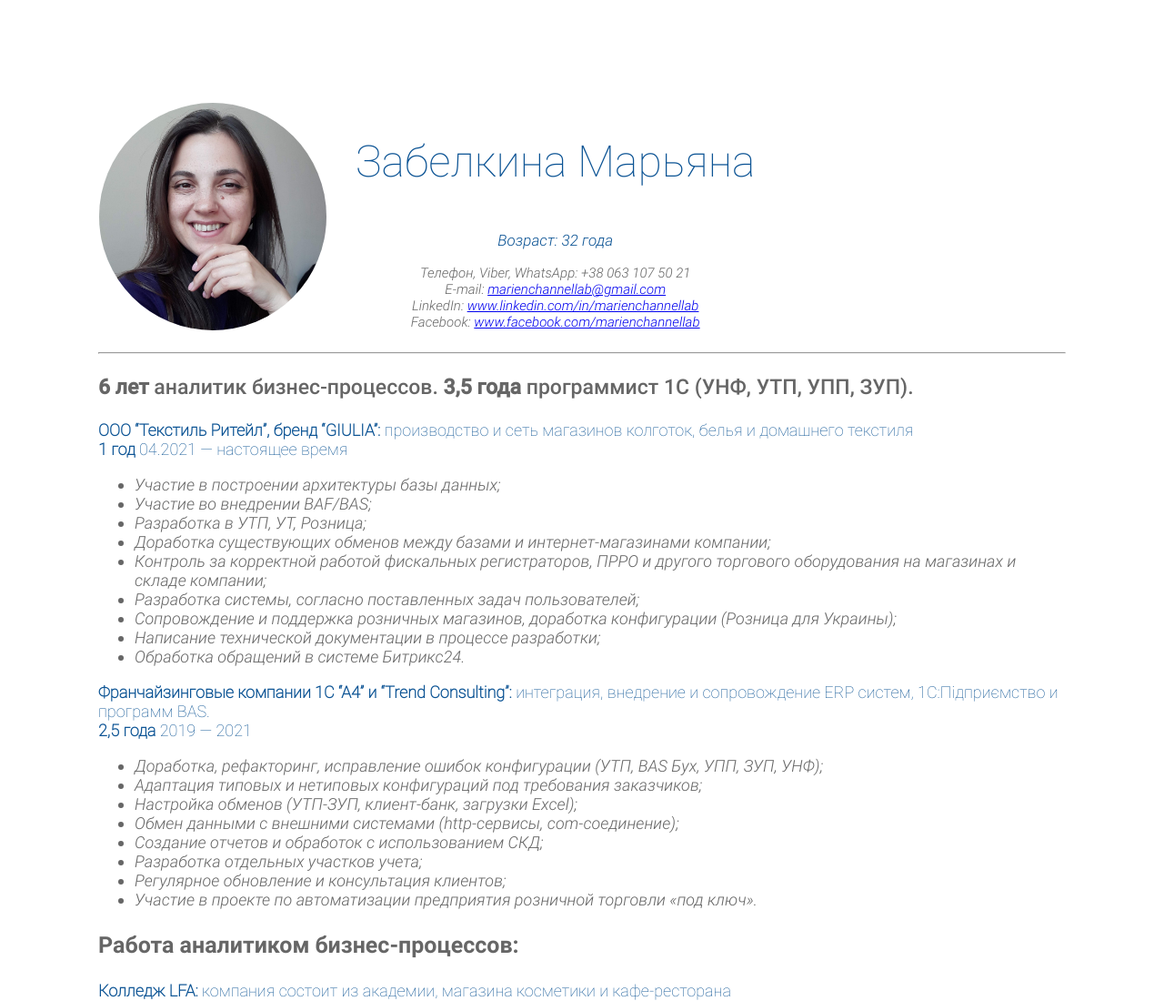
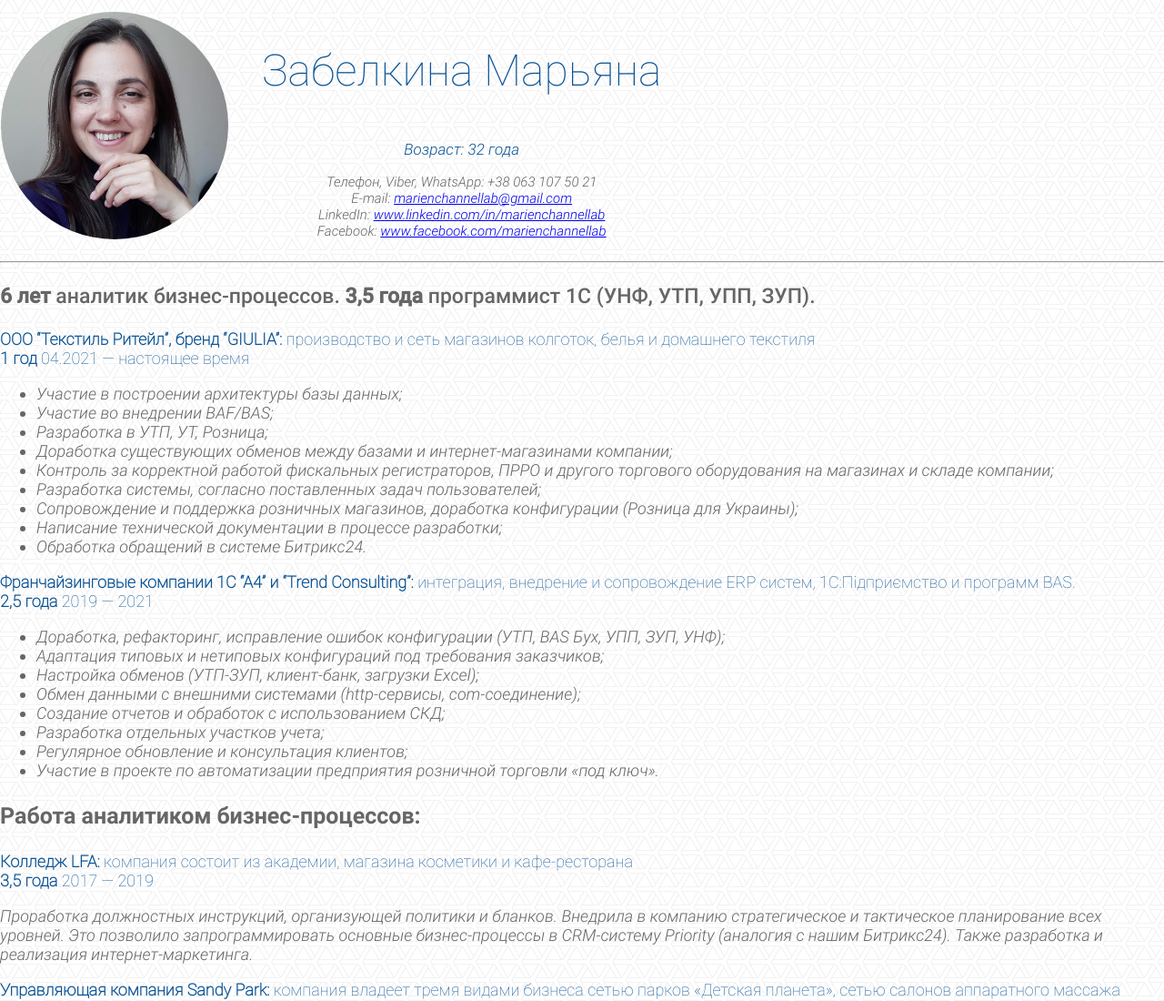
Before and after one commit to marienchannellab/HTML, a plain HTML site: page index.html in a window 1280 px wide. Shown: the top 1100 px of the page at 91% size. Drawn offline with Linux system fonts and the light colour scheme.

Commit message:
test background image

```diff
--- a/css/style.css
+++ b/css/style.css
@@ -36,14 +36,20 @@
     font-weight: bold;
     font-style: normal;
 }
+body{
+    background-image: url(../picture/bg.png);
+    margin: 0;
+}
 
 .round {
     border-radius: 100%;
-    margin: 0 30px 0 0;
+    margin: 0 35px 0 0;
 }
 
 .tr {
-    margin: 100px;
+    /*margin: 100px;*/
+    border: 50vh;
+    background-color: rgb(255, 255, 255, 0.5);
 }
 
 .name {
@@ -82,6 +88,7 @@ ul {
     font-family: 'Roboto';
     color: rgb(102, 102, 102);
     font-size: 18px;
+
 }
 
 .contents {
```
Also changed, not shown: picture/bg.png (added).
